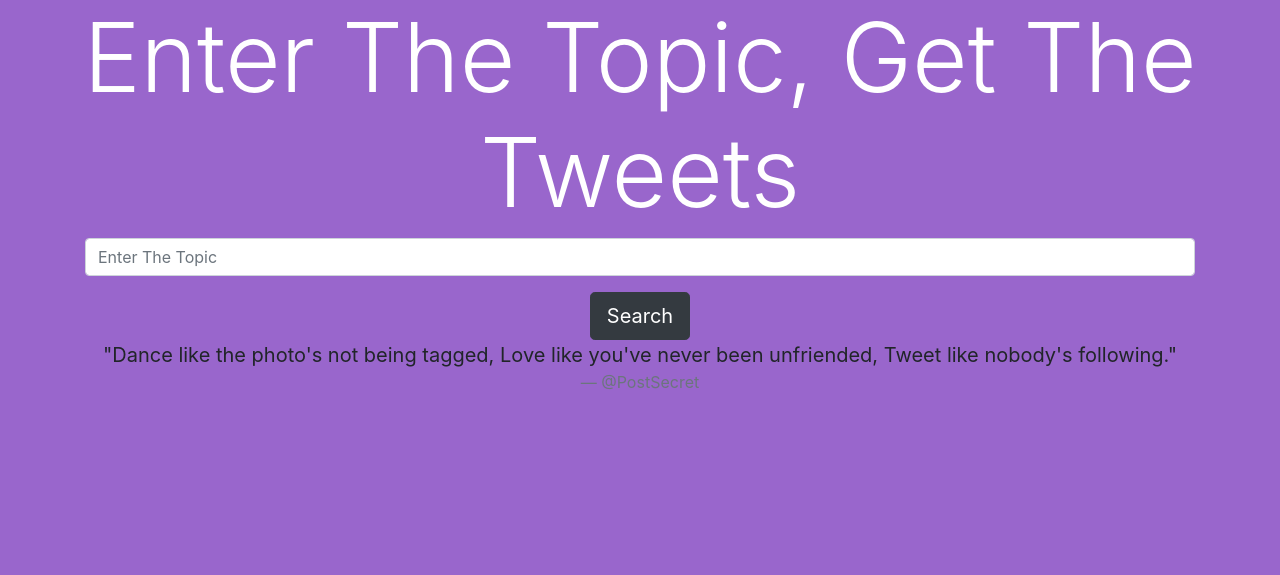
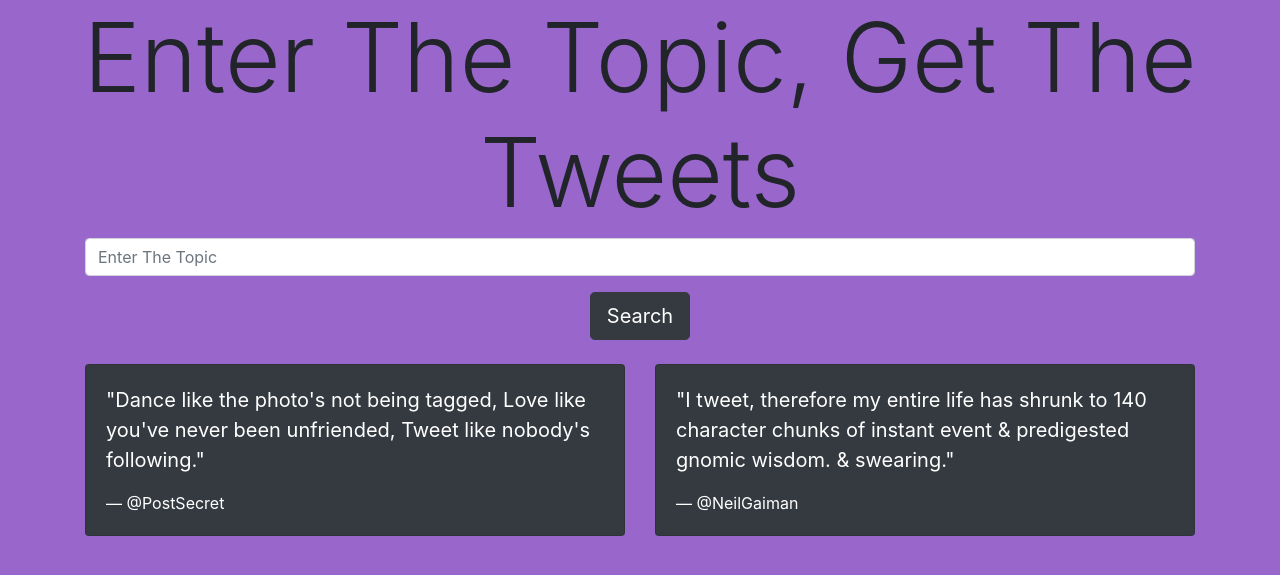
Before and after one commit to hmtj99/MSTC-WoC-Tweetify, a Django app: page / in a window 1280 px wide. Shown: the part 56-631 px from the top of the page. Run offline with Django 3.2, Linux system fonts and the light colour scheme; some libraries are stand-ins or nearby versions.

Commit message:
Added styles to quotes on homepagr

```diff
--- a/tweetify/static/search_app/base_style.css
+++ b/tweetify/static/search_app/base_style.css
@@ -1,6 +1,3 @@
 body{
   background-color: #9966CC;
 }
-h1{
-  color: #FFFFFF;
-}
--- a/tweetify/templates/search_app/index.html
+++ b/tweetify/templates/search_app/index.html
@@ -9,13 +9,33 @@
       <div class="text-center">
           <input type="submit" class="btn btn-dark btn-lg" value="Search">
       </div>
+    </form>
+    <br>
+  </div>
 
-    </form>
-
-    <blockquote class="blockquote text-center">
-      <p class="mb-0">"Dance like the photo's not being tagged, Love like you've never been unfriended, Tweet like nobody's following."</p>
-      <footer class="blockquote-footer">@PostSecret</footer>
-    </blockquote>
+  <div class="container">
+  <div class="row">
+    <div class="col-sm-6">
+      <div class="card text-white bg-dark">
+        <div class="card-body">
+          <blockquote class="blockquote mb-0">
+            <p>"Dance like the photo's not being tagged, Love like you've never been unfriended, Tweet like nobody's following."</p>
+            <footer class="blockquote-footer text-white">@PostSecret</footer>
+          </blockquote>
+        </div>
+      </div>
+    </div>
+    <div class="col-sm-6">
+      <div class="card text-white bg-dark">
+        <div class="card-body">
+          <blockquote class="blockquote mb-0">
+            <p>"I tweet, therefore my entire life has shrunk to 140 character chunks of instant event & predigested gnomic wisdom. & swearing."</p>
+            <footer class="blockquote-footer text-white">@NeilGaiman</footer>
+          </blockquote>
+        </div>
+      </div>
+    </div>
+  </div>
   </div>
 
 {% endblock %}
```
Also changed, not shown: tweetify/db.sqlite3.
